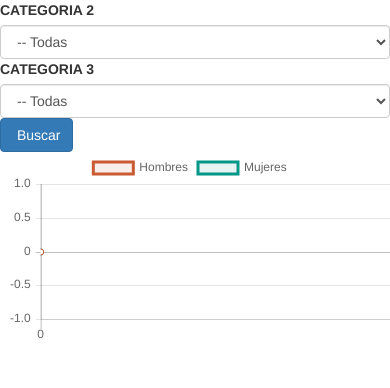
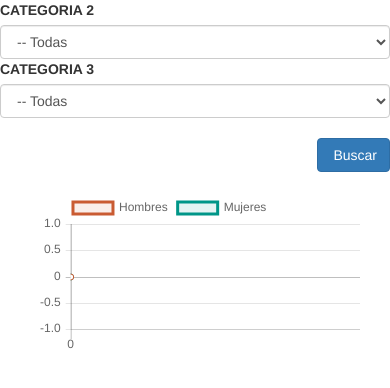
Before and after one commit to elenoGH/genero, a PHP site: page /mujeres_cargos_publicos.php in a window 390 px wide. Shown: the top 388 px of the page. Run offline with PHP 8.4, Linux system fonts and the light colour scheme; data that the repository does not hold is empty.

Commit message:
cambio de boton de posicion

```diff
--- a/mujeres_cargos_publicos.php
+++ b/mujeres_cargos_publicos.php
@@ -10,6 +10,7 @@
     <script src="utils.js"></script>
     <script src="utilidades/jquery/jquery-1.11.2.min.js"></script>
     <link href="utilidades/bootstrap/css/bootstrap.min.css" rel="stylesheet">
+    <link href="estilos.css" rel="stylesheet">
 </head>
 
 <body class="wide">
@@ -83,7 +84,7 @@
                     </select>
                   </div-->
             <div class="row">
-                <div class="col-md-2 m-t-30">
+                <div class="col-sm-12 col-md-12 col-lg-12" style="margin-top: 20px; margin-bottom: 20px;text-align: right;">
                     <button name="search-data-mc" type="button"
                                     id="search-data-mc"
                                     class="btn btn-primary">
@@ -92,7 +93,7 @@
             </div>
                   </section>
                   </div>
-            <div class="row">
+            <div class="col-sm-12">
                 <div class="col-md-10 col-md-offset-1">
                     <canvas id="chart"></canvas>
               	</div>
```
